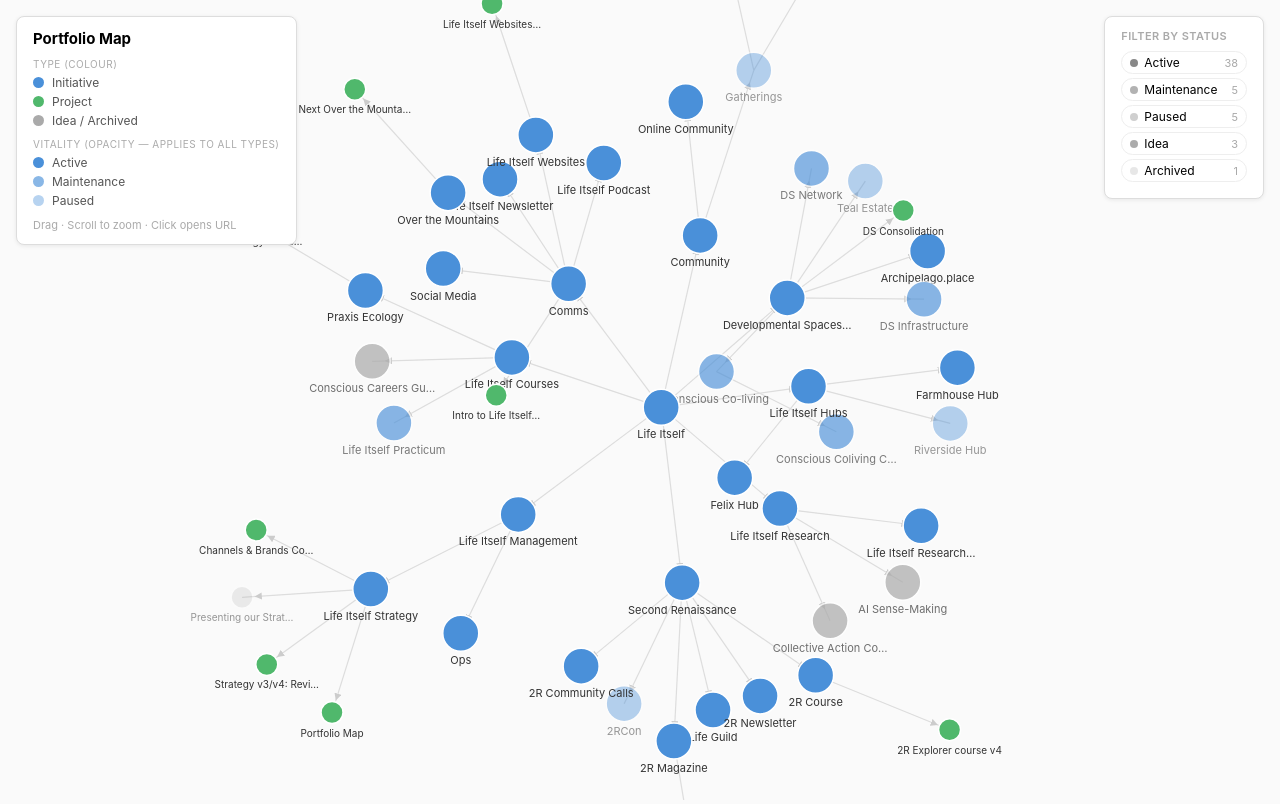
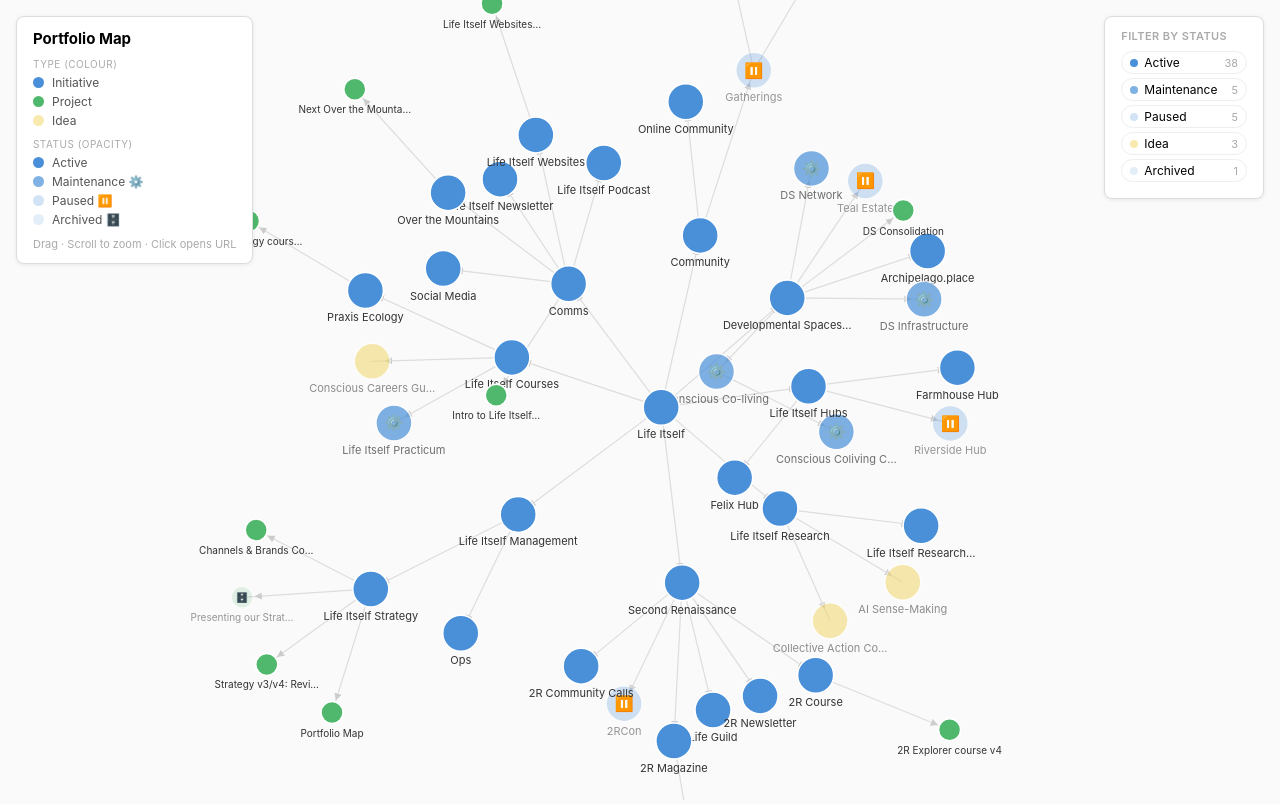
Before and after one commit to life-itself/strategy, a plain HTML site: page visualizations/portfolio-map.html in a window 1280 px wide. Drawn offline with nearby package versions, Linux system fonts and the light colour scheme.

Commit message:
feat: update portfolio visualisations with clearer status encoding
- Ideas get faded yellow (#F2D96B) as a distinct type colour
- Status shown via opacity: active=1.0, maintenance=0.7, paused=0.25, archived=0.15
- Status icons inside bubbles: ⚙️ maintenance, ⏸️ paused, 🗄️ archived
- Idea node size (15px radius) between initiative (18px) and project (11px)
- Same encoding applied consistently to both map and indented tree views
- Add visualizations/README.md documenting the visual encoding scheme

```diff
--- a/visualizations/portfolio-map.html
+++ b/visualizations/portfolio-map.html
@@ -57,13 +57,14 @@
       <div class="legend-group-label">Type (colour)</div>
       <div class="legend-item"><div class="l-circle" style="background:#4A90D9"></div> Initiative</div>
       <div class="legend-item"><div class="l-circle" style="background:#50B86C"></div> Project</div>
-      <div class="legend-item"><div class="l-circle" style="background:#AAAAAA"></div> Idea / Archived</div>
+      <div class="legend-item"><div class="l-circle" style="background:#F2D96B;opacity:0.55"></div> Idea</div>
     </div>
     <div class="legend-group">
-      <div class="legend-group-label">Vitality (opacity — applies to all types)</div>
+      <div class="legend-group-label">Status (opacity)</div>
       <div class="legend-item"><div class="l-circle" style="background:#4A90D9;opacity:1.0"></div> Active</div>
-      <div class="legend-item"><div class="l-circle" style="background:#4A90D9;opacity:0.65"></div> Maintenance</div>
-      <div class="legend-item"><div class="l-circle" style="background:#4A90D9;opacity:0.4"></div> Paused</div>
+      <div class="legend-item"><div class="l-circle" style="background:#4A90D9;opacity:0.7"></div> Maintenance ⚙️</div>
+      <div class="legend-item"><div class="l-circle" style="background:#4A90D9;opacity:0.25"></div> Paused ⏸️</div>
+      <div class="legend-item"><div class="l-circle" style="background:#4A90D9;opacity:0.15"></div> Archived 🗄️</div>
     </div>
     <div style="font-size:11px;color:#aaa;margin-top:4px;">Drag · Scroll to zoom · Click opens URL</div>
   </div>
@@ -79,13 +80,13 @@
 <script src="https://d3js.org/d3.v7.min.js"></script>
 <script src="index.js"></script>
 <script>
-const TYPE_COLOR     = { initiative: "#4A90D9", project: "#50B86C" };
-const STATUS_OPACITY = { active: 1.0, maintenance: 0.65, paused: 0.4, idea: 0.7, archived: 0.2 };
+const TYPE_COLOR     = { initiative: "#4A90D9", project: "#50B86C", idea: "#F2D96B" };
+const STATUS_OPACITY = { active: 1.0, maintenance: 0.7, paused: 0.25, idea: 0.55, archived: 0.15 };
 const STATUS_LABEL   = { active: "Active", maintenance: "Maintenance", paused: "Paused", idea: "Idea", archived: "Archived" };
+const STATUS_ICON    = { maintenance: "⚙️", paused: "⏸️", archived: "🗄️" };
 const STATUSES       = ["active", "maintenance", "paused", "idea", "archived"];
 
-
-function nodeColor(d)   { return (d.status === "idea" || d.status === "archived") ? "#AAAAAA" : (TYPE_COLOR[d.type] || "#AAAAAA"); }
+function nodeColor(d)   { return (d.status === "idea" || d.type === "idea") ? TYPE_COLOR.idea : (TYPE_COLOR[d.type] || "#AAAAAA"); }
 function nodeOpacity(d) { return STATUS_OPACITY[d.status] ?? 0.5; }
 
 const hiddenStatuses = new Set();
@@ -97,7 +98,8 @@ STATUSES.forEach(s => {
   if (!counts[s]) return;
   const btn = document.createElement("div");
   btn.className = "sf-btn"; btn.id = "sfbtn-" + s;
-  btn.innerHTML = `<div class="sf-dot" style="background:#888;opacity:${STATUS_OPACITY[s]}"></div>${STATUS_LABEL[s]}<span class="sf-count">${counts[s]}</span>`;
+  const dotColor = s === "idea" ? TYPE_COLOR.idea : "#4A90D9";
+  btn.innerHTML = `<div class="sf-dot" style="background:${dotColor};opacity:${STATUS_OPACITY[s]}"></div>${STATUS_LABEL[s]}<span class="sf-count">${counts[s]}</span>`;
   btn.addEventListener("click", () => {
     if (hiddenStatuses.has(s)) hiddenStatuses.delete(s); else hiddenStatuses.add(s);
     btn.classList.toggle("off", hiddenStatuses.has(s));
@@ -106,7 +108,7 @@ STATUSES.forEach(s => {
   sfContainer.appendChild(btn);
 });
 
-const RADIUS = { initiative: 18, project: 11 };
+const RADIUS = { initiative: 18, project: 11, idea: 15 };
 
 const slugSet = new Set(PORTFOLIO_DATA.map(e => e.slug));
 const nodes = PORTFOLIO_DATA.map(e => ({ ...e, id: e.slug }));
@@ -158,6 +160,13 @@ node.append("circle")
   .attr("stroke", "#fff").attr("stroke-width", 1.5);
 
 node.append("text")
+  .text(d => STATUS_ICON[d.status] || "")
+  .attr("dy", "0.35em")
+  .attr("text-anchor", "middle")
+  .attr("font-size", d => Math.max((RADIUS[d.type] || 10) * 0.85, 10) + "px")
+  .attr("pointer-events", "none");
+
+node.append("text")
   .text(d => d.title && d.title.length > 22 ? d.title.slice(0, 20) + "…" : (d.title || d.slug))
   .attr("dy", d => (RADIUS[d.type] || 10) + 13)
   .attr("text-anchor", "middle")
```
Also changed, not shown: visualizations/portfolio-indented.html (+10 -10 lines), visualizations/README.md (added).
